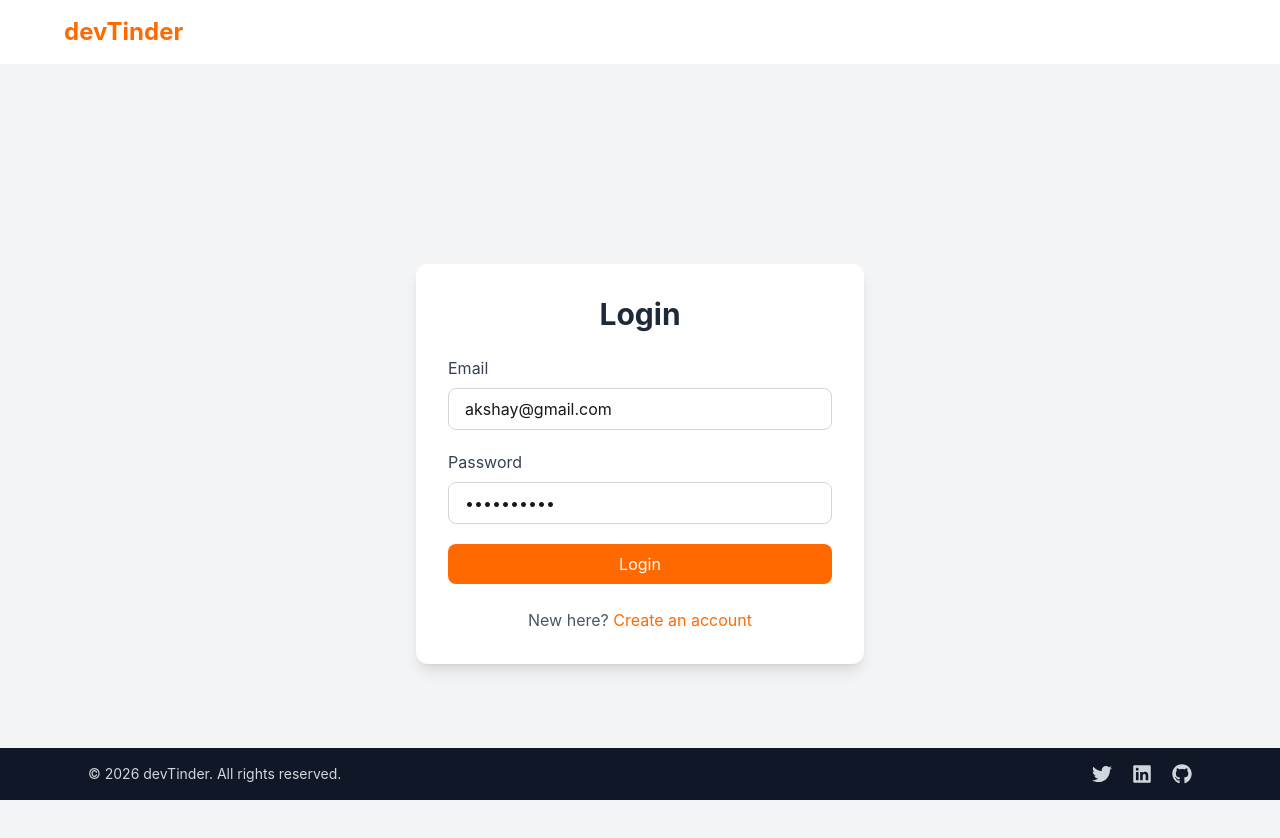
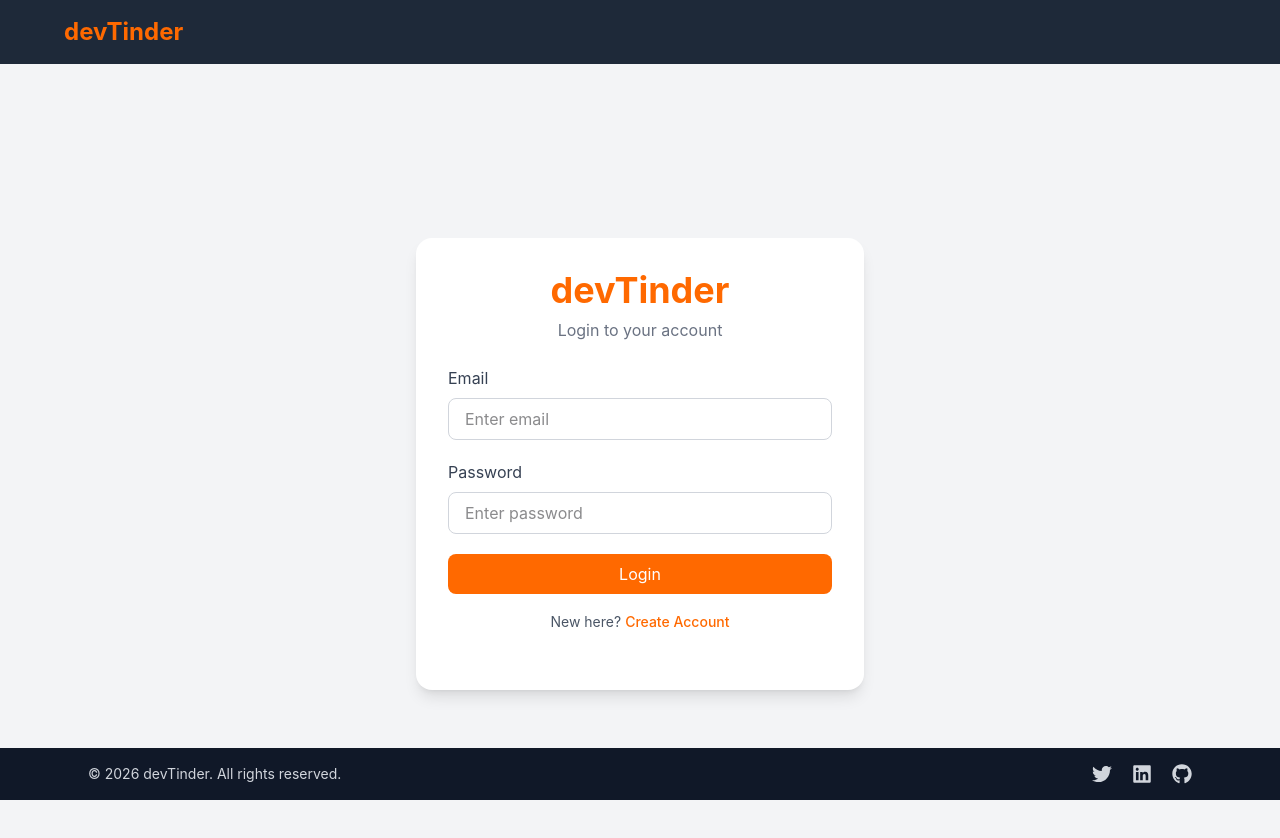
Before and after one commit to Gajanan06/devTinder-web, a React (Vite) app: page /login in a window 1280 px wide. Shown: the top 838 px of the page. Built offline with nearby package versions, Linux system fonts and the light colour scheme; no server answers.

Commit message:
Built Signup feature

```diff
--- a/src/App.jsx
+++ b/src/App.jsx
@@ -16,6 +16,7 @@ function App() {
       <BrowserRouter>
        <Routes>
         <Route path="/" element={<Body />}>
+            <Route index element={<Feed />} />
           <Route path="/login" element={<Login />}/>
           <Route path="/profile" element={<Profile />}/>
           <Route path="/profile/edit" element={<EditProfile />}/>
--- a/src/components/Body.jsx
+++ b/src/components/Body.jsx
@@ -35,7 +35,7 @@ const Body = () => {
     }, []);
 
     return (
-       <div className="min-h-screen flex flex-col">
+       <div className="min-h-screen bg-gray-200 flex flex-col">
 
   <Navbar />
 
--- a/src/components/Login.jsx
+++ b/src/components/Login.jsx
@@ -1,21 +1,39 @@
 import { useState } from "react";
+
 import axios from "axios";
+
 import { useDispatch } from "react-redux";
+
+import { useNavigate } from "react-router-dom";
+
 import { addUser } from "../utils/userSlice";
-import { useNavigate } from "react-router-dom";
+
 import { BASE_URL } from "../utils/constants";
 
 const Login = () => {
-  const [emailID, setEmailId] = useState("akshay@gmail.com");
-  const [password, setPassword] = useState("Akshay@123");
-  const [error, setError] = useState("");
+
   const dispatch = useDispatch();
+
   const navigate = useNavigate();
 
-  const handleLogin = async (e) => {
+  const [isLoginForm, setIsLoginForm] = useState(true);
+
+  const [firstName, setFirstName] = useState("");
+  const [lastName, setLastName] = useState("");
+  const [emailID, setEmailId] = useState("");
+  const [password, setPassword] = useState("");
+
+  const [error, setError] = useState("");
+
+  const handleAuth = async (e) => {
+
     e.preventDefault();
 
     try {
+
+      if (isLoginForm) {
+
+        // LOGIN API
         const res = await axios.post(
           `${BASE_URL}/login`,
           {
@@ -27,73 +45,207 @@ const Login = () => {
           }
         );
 
-    // console.log(res.data);
         dispatch(addUser(res.data));
+
         navigate("/feed");
+
+      } else {
+
+        // SIGNUP API
+        await axios.post(
+          `${BASE_URL}/signup`,
+          {
+            firstName,
+            lastName,
+            emailID,
+            password,
+          },
+          {
+            withCredentials: true,
+          }
+        );
+
+        setIsLoginForm(true);
+
+        setError("");
+
+        alert("Account created successfully");
+      }
+
     } catch (err) {
-    setError("Invalid email or password");
-    console.log(err);
+
+      setError(err.response?.data || "Something went wrong");
     }
   };
 
   return (
     <div className="min-h-screen bg-gray-100 flex items-center justify-center px-4">
 
-      <div className="bg-white w-full max-w-md rounded-xl shadow-lg p-8">
+      <div className="bg-white w-full max-w-md rounded-2xl shadow-lg p-8">
 
-        <h2 className="text-3xl font-bold text-center text-gray-800 mb-6">
-          Login
-        </h2>
+        {/* Heading */}
+        <div className="text-center mb-6">
 
-        <form onSubmit={handleLogin} className="space-y-5">
+          <h1 className="text-4xl font-bold text-orange-500">
+            devTinder
+          </h1>
+
+          <p className="text-gray-500 mt-2">
+
+            {isLoginForm
+              ? "Login to your account"
+              : "Create your account"}
+
+          </p>
+
+        </div>
+
+        {/* Form */}
+        <form
+          onSubmit={handleAuth}
+          className="space-y-5"
+        >
+
+          {/* Signup Fields */}
+          {!isLoginForm && (
+            <>
+              <div>
+
+                <label className="block text-gray-700 mb-2">
+                  First Name
+                </label>
+
+                <input
+                  type="text"
+                  value={firstName}
+                  onChange={(e) =>
+                    setFirstName(e.target.value)
+                  }
+                  placeholder="Enter first name"
+                  className="w-full border border-gray-300 rounded-lg px-4 py-2 outline-none focus:border-orange-500"
+                />
+              </div>
 
               <div>
+
+                <label className="block text-gray-700 mb-2">
+                  Last Name
+                </label>
+
+                <input
+                  type="text"
+                  value={lastName}
+                  onChange={(e) =>
+                    setLastName(e.target.value)
+                  }
+                  placeholder="Enter last name"
+                  className="w-full border border-gray-300 rounded-lg px-4 py-2 outline-none focus:border-orange-500"
+                />
+              </div>
+            </>
+          )}
+
+          {/* Email */}
+          <div>
+
             <label className="block text-gray-700 mb-2">
               Email
             </label>
 
             <input
               type="email"
-              placeholder="Enter your email"
               value={emailID}
-              onChange={(e) => setEmailId(e.target.value)}
+              onChange={(e) =>
+                setEmailId(e.target.value)
+              }
+              placeholder="Enter email"
               className="w-full border border-gray-300 rounded-lg px-4 py-2 outline-none focus:border-orange-500"
             />
           </div>
 
+          {/* Password */}
           <div>
+
             <label className="block text-gray-700 mb-2">
               Password
             </label>
 
             <input
               type="password"
-              placeholder="Enter your password"
               value={password}
-              onChange={(e) => setPassword(e.target.value)}
+              onChange={(e) =>
+                setPassword(e.target.value)
+              }
+              placeholder="Enter password"
               className="w-full border border-gray-300 rounded-lg px-4 py-2 outline-none focus:border-orange-500"
             />
           </div>
 
+          {/* Error */}
+          {error && (
             <p className="text-red-500 text-sm">
               {error}
             </p>
+          )}
+
+          {/* Button */}
+          <button
+            type="submit"
+            className="w-full bg-orange-500 cursor-pointer hover:bg-orange-600 text-white py-2 rounded-lg transition duration-200"
+          >
+
+            {isLoginForm
+              ? "Login"
+              : "Create Account"}
+
+          </button>
+
+        </form>
+
+        {/* Toggle */}
+<div className="text-center pb-2 h-16 flex items-center justify-center">
+
+  {isLoginForm ? (
+
+    <p className="text-gray-600 text-sm">
+
+      New here?
 
       <button
-            type="submit"
-            className="w-full bg-orange-500 hover:bg-orange-600 text-white py-2 rounded-lg transition duration-200"
+        type="button"
+        onClick={() => {
+          setIsLoginForm(false);
+          setError("");
+        }}
+        className="text-orange-500 ml-1 hover:underline cursor-pointer font-medium"
+      >
+        Create Account
+      </button>
+
+    </p>
+
+  ) : (
+
+    <p className="text-gray-600 text-sm">
+
+      Already have an account?
+
+      <button
+        type="button"
+        onClick={() => {
+          setIsLoginForm(true);
+          setError("");
+        }}
+        className="text-orange-500 ml-1 hover:underline cursor-pointer font-medium"
       >
         Login
       </button>
-        </form>
 
-        <p className="text-center text-gray-600 mt-6">
-          New here?{" "}
-          <span className="text-orange-500 cursor-pointer hover:underline"
-          onClick={() => navigate("/signup")}>
-            Create an account
-          </span>
     </p>
+
+  )}
+
+</div>
       </div>
     </div>
   );
--- a/src/components/Navbar.jsx
+++ b/src/components/Navbar.jsx
@@ -66,7 +66,7 @@ const handleLogout = async () => {
 };
 
   return (
-    <nav className="bg-white shadow-md px-6 py-4">
+    <nav className="bg-gray-800 shadow-md px-6 py-4">
       <div className="max-w-6xl mx-auto flex items-center justify-between">
 
         {/* Logo */}
@@ -77,7 +77,7 @@ const handleLogout = async () => {
         {/* Right Section */}
         {user && (
           <div ref={menuRef} className=" flex relative items-center gap-4">
-            <p className="text-gray-700 font-medium">Welcome, {user.firstName} </p>
+            <p className="text-white font-medium">Welcome, {user.firstName} </p>
 
             {/* Profile Button */}
             <button
```
Also changed, not shown: 2 other files (tests, documents, lock files or other folders). Lines whose indentation alone changed are shown as unchanged.
